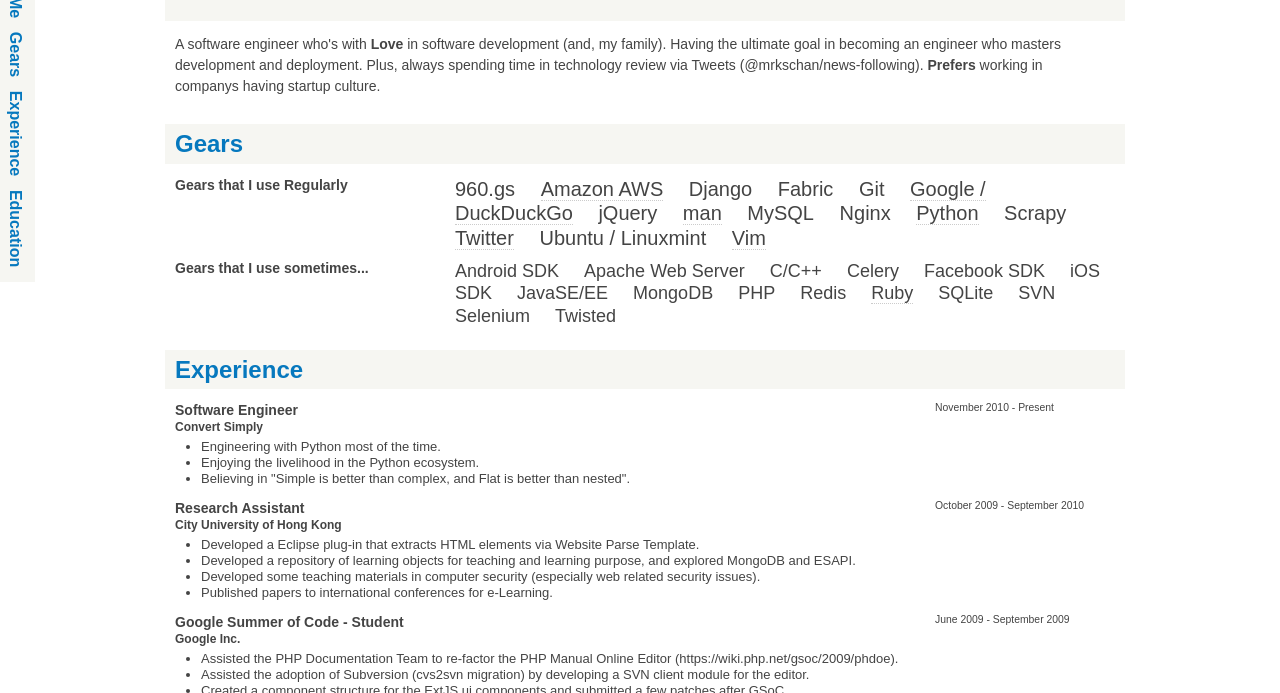
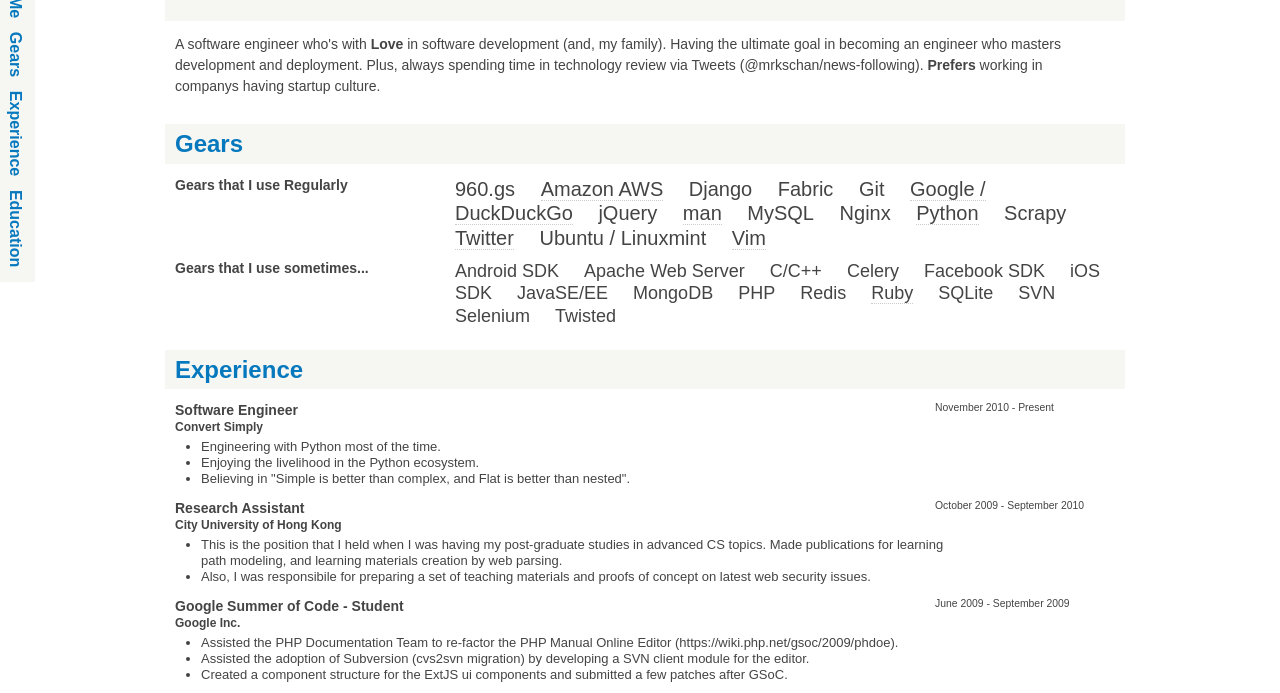
Before and after one commit to mrkschan/html-resume, a plain HTML site: page resume.html in a window 1280 px wide. Shown: the part 84-777 px from the top of the page. Drawn offline with nearby package versions, Linux system fonts and the light colour scheme.

Commit message:
better describe the experience as a RA

```diff
--- a/resume.html
+++ b/resume.html
@@ -152,21 +152,13 @@
              - <time datetime="2010-09">September 2010</time></p>
             <h3>City University of Hong Kong</h3>
             <ul>
-              <li>
-                Developed a Eclipse plug-in that
-                extracts HTML elements via Website Parse Template.
-              </li>
-              <li>
-                Developed a repository of learning objects for teaching
-                and learning purpose, and explored MongoDB and ESAPI.
-              </li>
-              <li>
-                Developed some teaching materials in computer security
-                (especially web related security issues).
-              </li>
-              <li>
-                Published papers to international conferences for e-Learning.
-              </li>
+              <li>This is the position that I held when I was having my
+                  post-graduate studies in advanced CS topics. Made publications
+                  for learning path modeling, and learning materials creation by
+                  web parsing.</li>
+              <li>Also, I was responsibile for preparing a set of teaching
+                  materials and proofs of concept on latest web security issues.
+                  </li>
             </ul>
           </div>
           <div>
```
